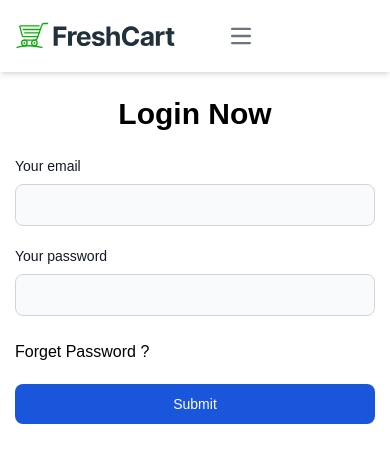
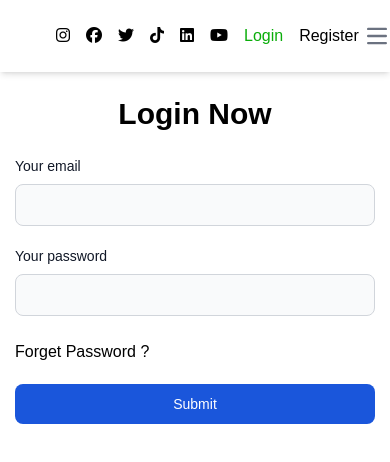
Before and after one commit to mohamedsarwat5/reapp, a React (Vite) app: page / in a window 390 px wide. Shown: the top 462 px of the page. Built offline with nearby package versions, Linux system fonts and the light colour scheme; a web font is replaced by a local one.

Commit message:
navbar update commit

```diff
--- a/src/components/MainSlider/MainSlider.jsx
+++ b/src/components/MainSlider/MainSlider.jsx
@@ -59,7 +59,7 @@ export default function MainSlider() {
     return (
 
         <div className="flex">
-            <div className="w-full md:w-9/12">
+            <div className="w-full md:w-9/12 mx-auto">
                 <Slider  {...settings} >
                     <div>
                         <img src={img1} className="w-full h-96  object-cover" alt="" />
--- a/src/components/Navbar/Navbar.jsx
+++ b/src/components/Navbar/Navbar.jsx
@@ -17,25 +17,20 @@ export default function Navbar() {
     return (
 
         <>
-            <nav className="bg-white shadow-md border-gray-200 dark:bg-gray-900 sticky top-0 z-10">
-                <div className="max-w-screen-xl flex flex-wrap items-center justify-between mx-auto p-4">
+            <nav className="bg-white shadow-md  border-gray-200 dark:bg-gray-900 sticky top-0 z-10">
+                <div className="max-w-screen-xl flex  items-center justify-between mx-auto p-4">
 
 
                     <div className='flex items-center'>
-                        <Link to="/home" className="me-10 flex items-center space-x-3 rtl:space-x-reverse">
-                            <img src={logo} className="h-8" alt="Flowbite Logo" />
+                        <Link to="/home" className="me-10  ">
+                            <img src={logo} className="h-8" alt="freshCart" />
                         </Link>
-                        <button data-collapse-toggle="navbar-default" type="button" className="inline-flex items-center p-2 w-10 h-10 justify-center text-sm text-gray-500 rounded-lg md:hidden hover:bg-gray-100 focus:outline-none focus:ring-2 focus:ring-gray-200 dark:text-gray-400 dark:hover:bg-gray-700 dark:focus:ring-gray-600" aria-controls="navbar-default" aria-expanded="false">
-                            <span className="sr-only">Open main menu</span>
-                            <svg className="w-5 h-5" aria-hidden="true" xmlns="http://www.w3.org/2000/svg" fill="none" viewBox="0 0 17 14">
-                                <path stroke="currentColor" stroke-linecap="round" stroke-linejoin="round" stroke-width="2" d="M1 1h15M1 7h15M1 13h15" />
-                            </svg>
-                        </button>
+
 
                         {/* ************** TABS******************** */}
 
-                        {token ? <div className="hidden w-full md:block md:w-auto" id="navbar-default">
-                            <ul className="font-medium text-xl flex flex-col p-4 md:p-0 mt-4 border border-gray-100 rounded-lg bg-gray-50 md:flex-row md:space-x-8 rtl:space-x-reverse md:mt-0 md:border-0 md:bg-white dark:bg-gray-800 md:dark:bg-gray-900 dark:border-gray-700">
+                        {token ? <div className="hidden w-full md:block md:w-auto absolute left-0 top-10 md:relative md:top-0" id="navbar-default">
+                            <ul className="font-medium  text-xl flex flex-col p-4 md:p-0 mt-4 border border-gray-100 rounded-lg bg-gray-50 md:flex-row md:space-x-8 rtl:space-x-reverse md:mt-0 md:border-0 md:bg-white dark:bg-gray-800 md:dark:bg-gray-900 dark:border-gray-700">
                                 <li>
                                     <NavLink to="/home" className="block py-2 px-3 text-white bg-blue-700 rounded md:bg-transparent md:text-blue-700 md:p-0 dark:text-white md:dark:text-blue-500">Home</NavLink>
                                 </li>
@@ -57,9 +52,12 @@ export default function Navbar() {
 
                     </div>
 
+
+
+
                     {/* *********************** SOCIAL ICONS *****************/}
-                    <div className="hidden w-full md:block md:w-auto" id="navbar-default">
-                        <ul className="font-medium flex  gap-4 justify-center  p-4 md:p-0 mt-4 border border-gray-100 rounded-lg bg-gray-50 md:flex-row md:space-x-8 rtl:space-x-reverse md:mt-0 md:border-0 md:bg-white dark:bg-gray-800 md:dark:bg-gray-900 dark:border-gray-700">
+                    <div className="flex items-center" >
+                        <ul className="font-medium flex  gap-4  ">
                             <li>
                                 <Link>
                                     <i className="fa-brands fa-instagram"></i>
@@ -104,6 +102,12 @@ export default function Navbar() {
                         </ul>
                     </div>
 
+                    <button data-collapse-toggle="navbar-default" type="button" className="inline-flex items-center p-2 w-10 h-10 justify-center text-sm text-gray-500 rounded-lg md:hidden hover:bg-gray-100 focus:outline-none focus:ring-2 focus:ring-gray-200 dark:text-gray-400 dark:hover:bg-gray-700 dark:focus:ring-gray-600" aria-controls="navbar-default" aria-expanded="false">
+                        <svg className="w-5 h-5" aria-hidden="true" xmlns="http://www.w3.org/2000/svg" fill="none" viewBox="0 0 17 14">
+                            <path stroke="currentColor" stroke-linecap="round" stroke-linejoin="round" stroke-width="2" d="M1 1h15M1 7h15M1 13h15" />
+                        </svg>
+                    </button>
+
 
                 </div>
             </nav>
--- a/src/main.jsx
+++ b/src/main.jsx
@@ -1,7 +1,7 @@
 import { StrictMode } from 'react'
 import { createRoot } from 'react-dom/client'
 import '@fortawesome/fontawesome-free/css/all.min.css'
-import 'flowbite/dist/flowbite.js';
+import 'flowbite/dist/flowbite.min.js';
 import "slick-carousel/slick/slick.css";
 import "slick-carousel/slick/slick-theme.css";
 import './index.css'
```
